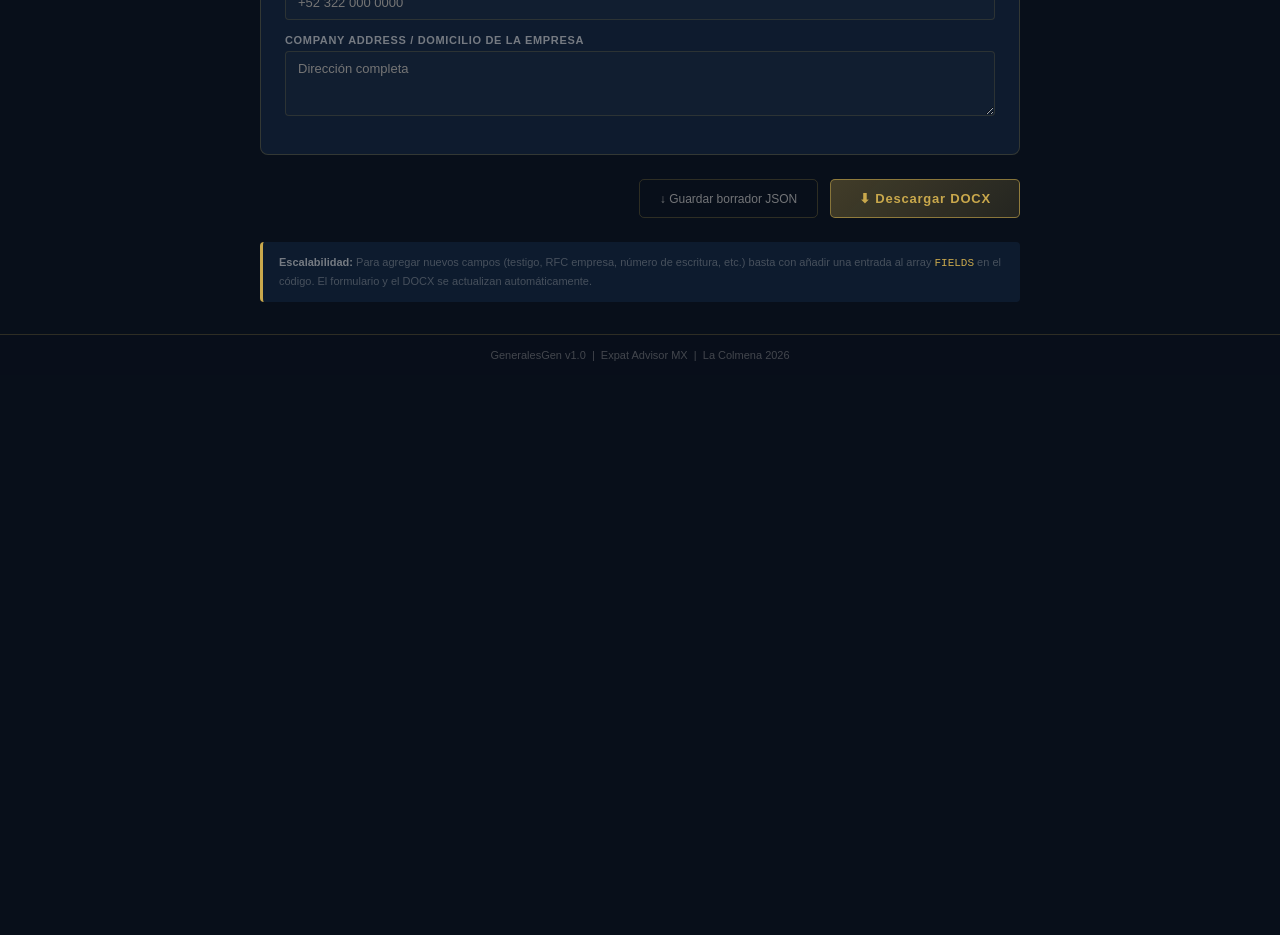
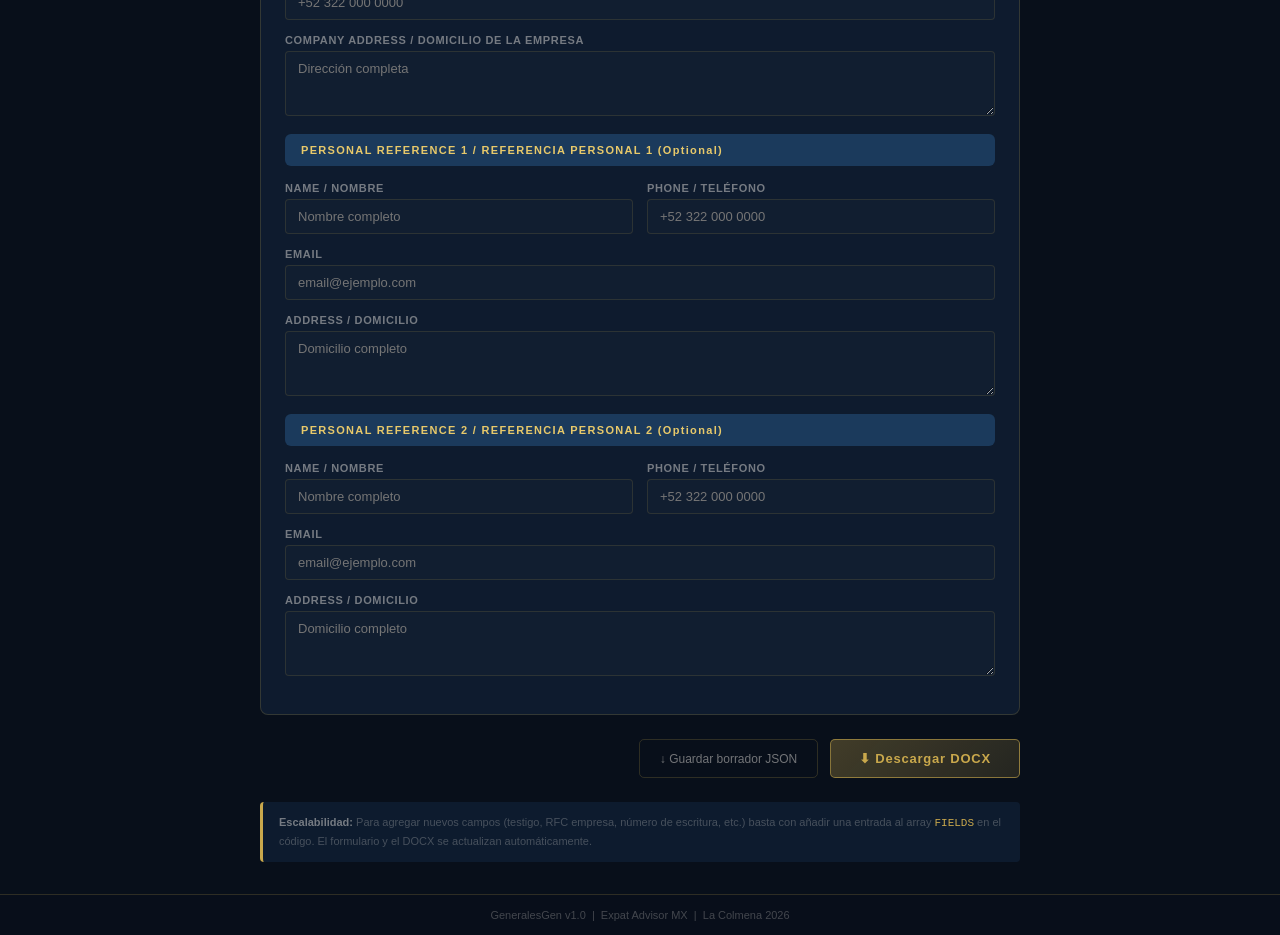
Before and after one commit to Pvrolomx/generalesgen, a Next.js app: page / in a window 1280 px wide. Shown: the part 1560-2495 px from the top of the page. Before the commit the page ends 1935 px from the top, so only its background shows below. Built offline with nearby package versions, Linux system fonts and the light colour scheme.

Commit message:
feat: add personal references section (optional, 2 refs)

```diff
--- a/app/api/generate/route.js
+++ b/app/api/generate/route.js
@@ -58,6 +58,14 @@ const FIELD_LABELS = {
   companyType:       'Type of Company / Tipo de Empresa',
   companyPhone:      'Company Phone / Tel. Empresa',
   companyAddress:    'Company Address / Domicilio Empresa',
+  ref1Name:          'Name / Nombre',
+  ref1Phone:         'Phone / Teléfono',
+  ref1Email:         'Email',
+  ref1Address:       'Address / Domicilio',
+  ref2Name:          'Name / Nombre',
+  ref2Phone:         'Phone / Teléfono',
+  ref2Email:         'Email',
+  ref2Address:       'Address / Domicilio',
 }
 
 // ─── SECTION GROUPING ────────────────────────────────────────────────
@@ -85,6 +93,16 @@ const SECTIONS = [
   {
     title: '6. OCCUPATION / EMPRESA',
     keys: ['occupation', 'positionInCompany', 'companyName', 'companyType', 'companyPhone', 'companyAddress'],
+  },
+  {
+    title: '7. PERSONAL REFERENCE 1 / REFERENCIA PERSONAL 1',
+    keys: ['ref1Name', 'ref1Phone', 'ref1Email', 'ref1Address'],
+    optional: true,
+  },
+  {
+    title: '8. PERSONAL REFERENCE 2 / REFERENCIA PERSONAL 2',
+    keys: ['ref2Name', 'ref2Phone', 'ref2Email', 'ref2Address'],
+    optional: true,
   },
 ]
 
@@ -197,7 +215,11 @@ function buildDocument(data) {
 
   // ── SECTIONS
   SECTIONS.forEach((sec) => {
-    // Only include section if at least one field has data (or always show for structure)
+    // Skip optional sections if all fields are empty
+    if (sec.optional) {
+      const hasData = sec.keys.some(k => data[k] && String(data[k]).trim())
+      if (!hasData) return
+    }
     children.push(sectionHeader(sec.title))
 
     const rows = sec.keys.map((key, idx) => {
--- a/app/page.js
+++ b/app/page.js
@@ -68,6 +68,18 @@ const FIELDS = [
   { key: 'companyType',     label: 'Type of Company / Tipo de Empresa', placeholder: 'Ej. Property Management / Administradora de Propiedades' },
   { key: 'companyPhone',    label: 'Company Phone / Teléfono de la Empresa', placeholder: '+52 322 000 0000', type: 'tel' },
   { key: 'companyAddress',  label: 'Company Address / Domicilio de la Empresa', placeholder: 'Dirección completa', type: 'textarea' },
+
+  { key: '_sec_ref1', type: 'section', label: 'PERSONAL REFERENCE 1 / REFERENCIA PERSONAL 1 (Optional)' },
+  { key: 'ref1Name',    label: 'Name / Nombre', placeholder: 'Nombre completo' },
+  { key: 'ref1Phone',   label: 'Phone / Teléfono', placeholder: '+52 322 000 0000', type: 'tel' },
+  { key: 'ref1Email',   label: 'Email', placeholder: 'email@ejemplo.com', type: 'email' },
+  { key: 'ref1Address', label: 'Address / Domicilio', placeholder: 'Domicilio completo', type: 'textarea' },
+
+  { key: '_sec_ref2', type: 'section', label: 'PERSONAL REFERENCE 2 / REFERENCIA PERSONAL 2 (Optional)' },
+  { key: 'ref2Name',    label: 'Name / Nombre', placeholder: 'Nombre completo' },
+  { key: 'ref2Phone',   label: 'Phone / Teléfono', placeholder: '+52 322 000 0000', type: 'tel' },
+  { key: 'ref2Email',   label: 'Email', placeholder: 'email@ejemplo.com', type: 'email' },
+  { key: 'ref2Address', label: 'Address / Domicilio', placeholder: 'Domicilio completo', type: 'textarea' },
 ]
 
 // ─── STYLES ──────────────────────────────────────────────────────────
```
